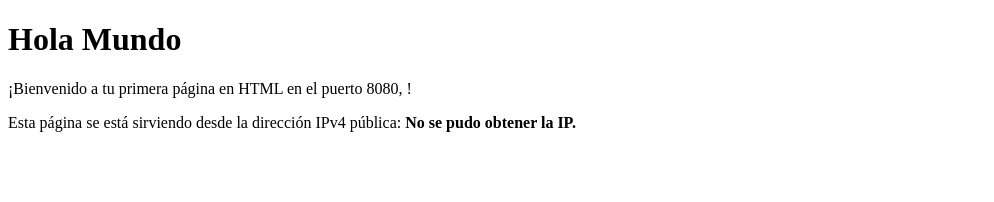
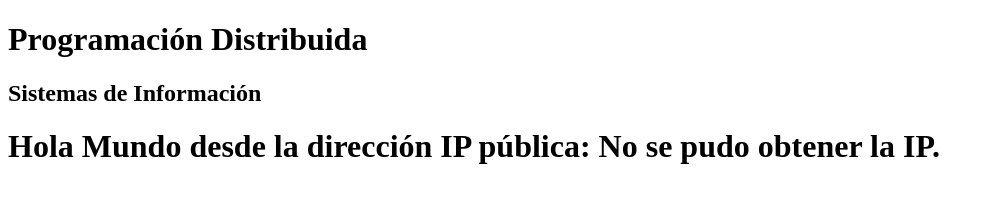
Before and after one commit to MarcosSuntaxi/HelloWorldHTML, a plain HTML site: page index.html in a window 1280 px wide. Shown: the whole page, without its empty margins (0-994 px from the left). Drawn offline with Linux system fonts and the light colour scheme; no server answers.

Commit message:
feat: :sparkles: update index.html

```diff
--- a/index.html
+++ b/index.html
@@ -6,18 +6,18 @@
     <title>Hola Mundo</title>
 </head>
 <body>
-    <h1>Hola Mundo</h1>
-    <p>¡Bienvenido a tu primera página en HTML en el puerto 8080, !</p>
+    <h1>Programación Distribuida</h1>
+    <h2>Sistemas de Información</h2>
 
-    <!-- Mostrar dirección IPv4 pública -->
-    <p>Esta página se está sirviendo desde la dirección IPv4 pública: <strong id="instance-ip">Cargando...</strong></p>
+    <!-- Mostrar la IP pública de la instancia -->
+    <h1>Hola Mundo desde la dirección IP pública: <strong id="instance-ip">Cargando...</strong></h1>
 
     <script>
-      // Obtener la dirección IPv4 pública de la instancia
+      // Obtener la dirección IPv4 pública de la instancia EC2
       fetch('http://169.254.169.254/latest/meta-data/public-ipv4')
         .then(response => response.text())
         .then(ip => {
-          // Insertar la IP en el lugar correspondiente
+          // Insertar la IP pública en el lugar correspondiente
           document.getElementById('instance-ip').textContent = ip;
         })
         .catch(error => {
```
